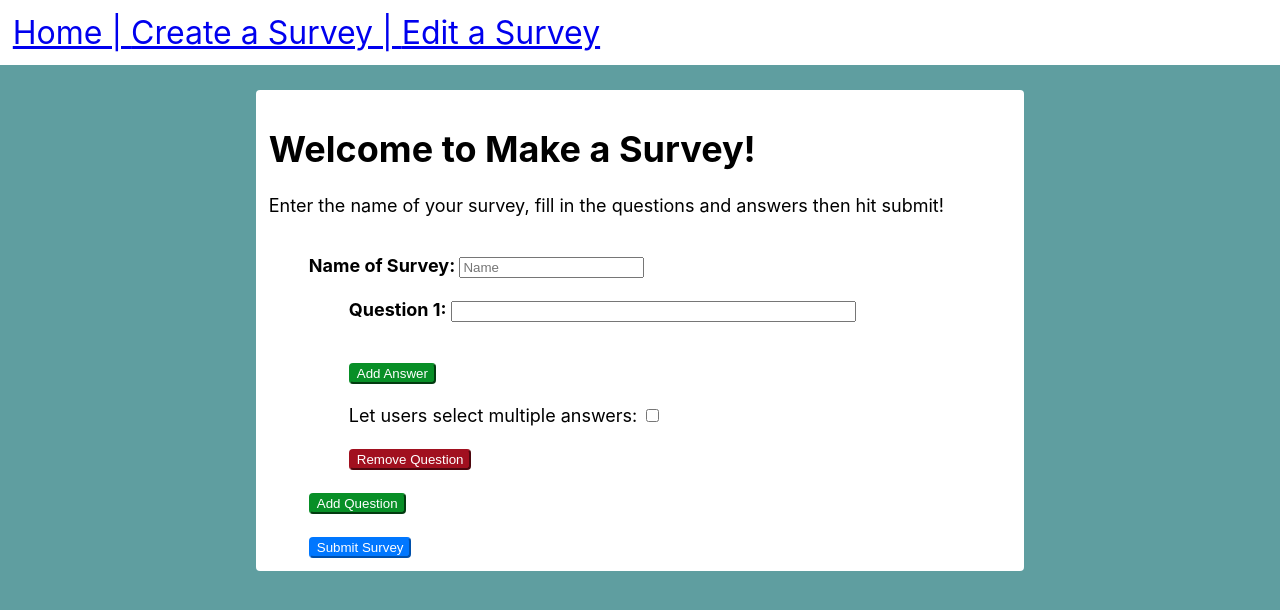
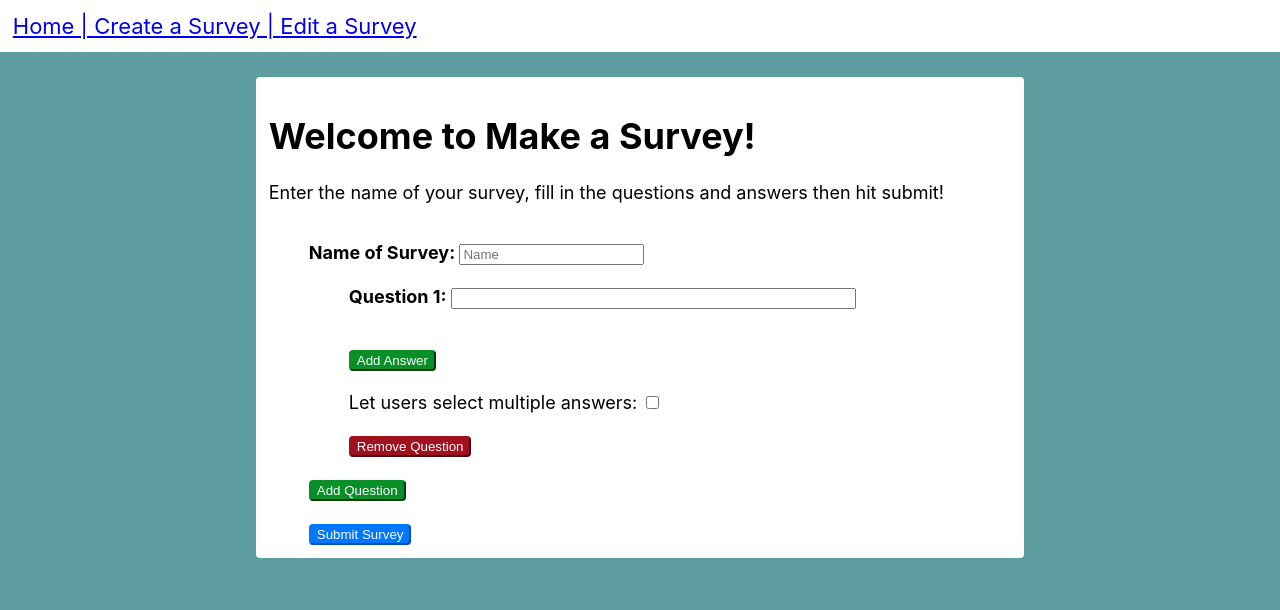
Before and after one commit to AdamGCastle/MakeASurvey, a React (Create React App) app: page /createsurvey in a window 1280 px wide. Shown: the top 610 px of the page. Built offline with nearby package versions, Linux system fonts and the light colour scheme.

Commit message:
madeNavFontSmaller

```diff
--- a/src/App.css
+++ b/src/App.css
@@ -35,7 +35,7 @@
 
 .nav {
   background-color: white;
-  font-size: 2em;
+  font-size: 22px;
   margin: auto;
   padding: 1%;
 }
```
Also changed, not shown: src/edit-survey/EditSurvey.tsx (+0 -7 lines).
